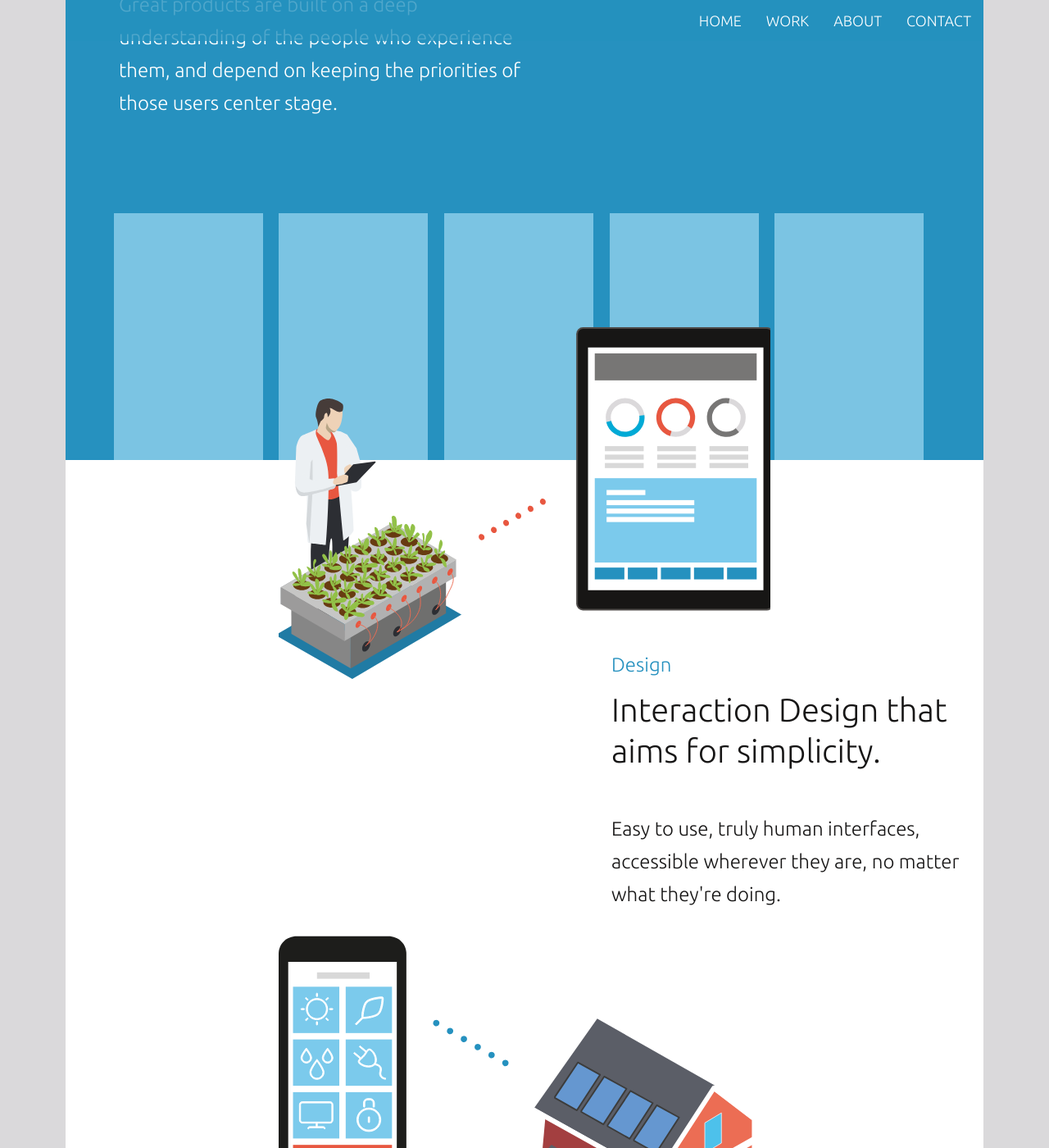
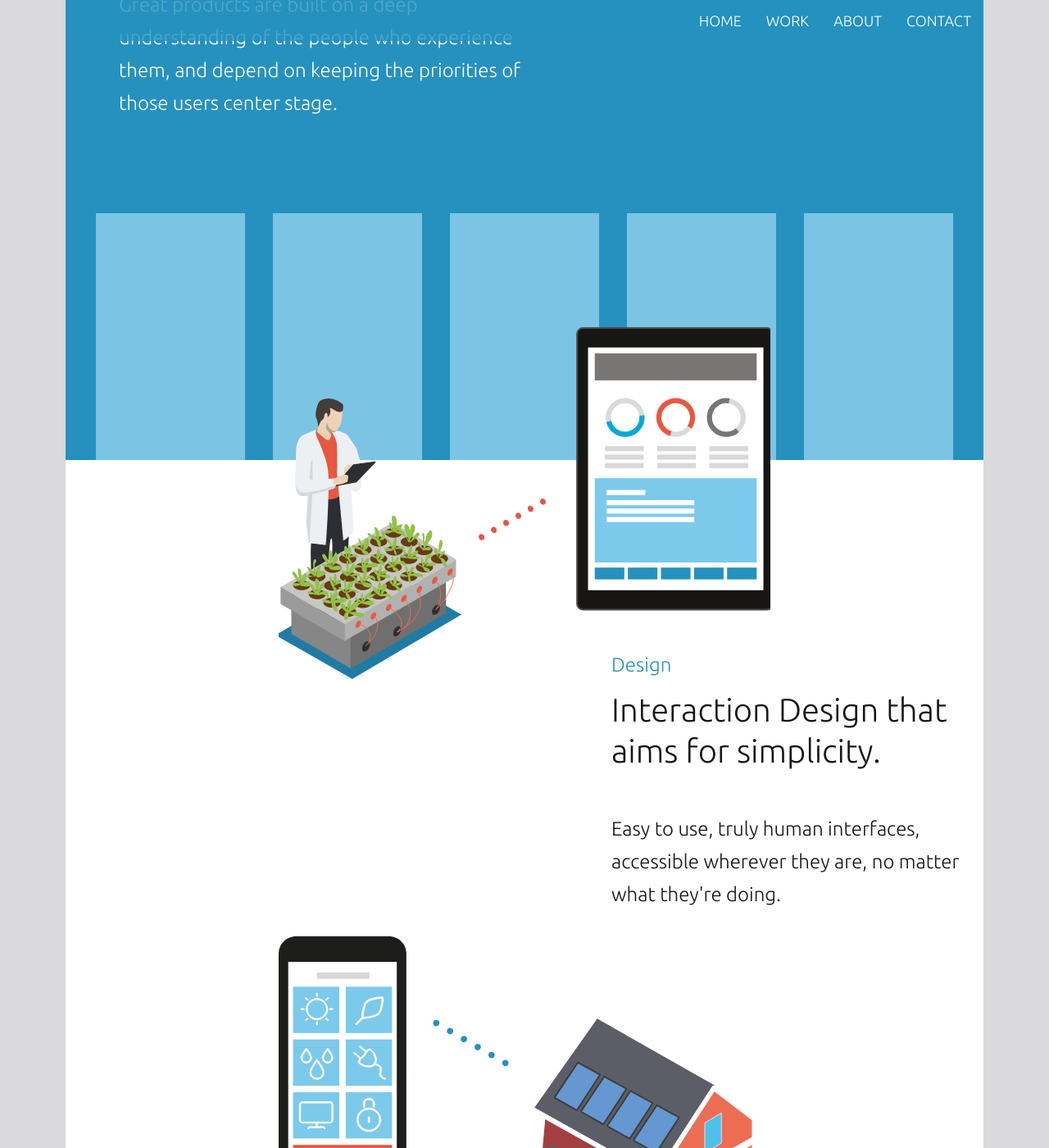
Before and after one commit to VeuxLabs/VeuxLabs.github.io, a Jekyll site: the page built from index.html, in a window 1280 px wide and 1400 px high, scrolled down 2062 px. Shown: the whole window at 82% size. Built offline with Jekyll 4.4.1, drawn with Linux system fonts in a browser that asks for light colours; comment, search, counter and statistics services are not loaded.

Commit message:
nav bar bug fix homepage styling fix

```diff
--- a/css/landing-page.css
+++ b/css/landing-page.css
@@ -59,6 +59,7 @@ h6 {
     border-top: 0 none;
     vertical-align: middle;
     display: none;
+    margin-top: 0;
 }
 .navbar-fixed-top .navbar-collapse.in {
     display: table-cell;
@@ -257,18 +258,14 @@ h6 {
     left: 0;
     text-align: center;
     clear: both;
+    padding: 0 20px;
 }
 
 .research .squares-wrapper .blue-square {
-    min-width: 77.5px;
+    width: 90%;
     height: 124px;
     background-color: #7bc4e3;
     display: inline-block;
-    margin-right: 14px;
-}
-
-.research .squares-wrapper .blue-square:last-chid {
-    margin-right: 0;
 }
 
 .design {
@@ -425,8 +422,8 @@ h6 {
     }
 }
 
-@media (max-width: 1200px) {
-    .research .squares-wrapper .blue-square.plus-one {
+@media (max-width: 1120px) {
+    .research .squares-wrapper .plus-one {
         display: none;
     }
 }
--- a/index.html
+++ b/index.html
@@ -24,11 +24,20 @@ pros: <ul><li>User Experience Design.</li><li>Application Development.</li><li>C
         <p>Great products are built on a deep understanding of the people who experience them, and depend on keeping the priorities of those users center stage. </p>
     </div>
     <div class="squares-wrapper">
+        <!-- <div class="blue-square">&nbsp;</div>
         <div class="blue-square">&nbsp;</div>
         <div class="blue-square">&nbsp;</div>
         <div class="blue-square">&nbsp;</div>
-        <div class="blue-square">&nbsp;</div>
-        <div class="blue-square plus-one">&nbsp;</div>
+        <div class="blue-square plus-one">&nbsp;</div> -->
+        <table width="100%" border="0">
+        	<tr>
+        		<td><div class="blue-square">&nbsp;</div></td>
+        		<td><div class="blue-square">&nbsp;</div></td>
+        		<td><div class="blue-square">&nbsp;</div></td>
+        		<td><div class="blue-square">&nbsp;</div></td>
+        		<td class="plus-one"><div class="blue-square">&nbsp;</div></td>
+        	</tr>
+        </table>
     </div>
 </div>
 
```
